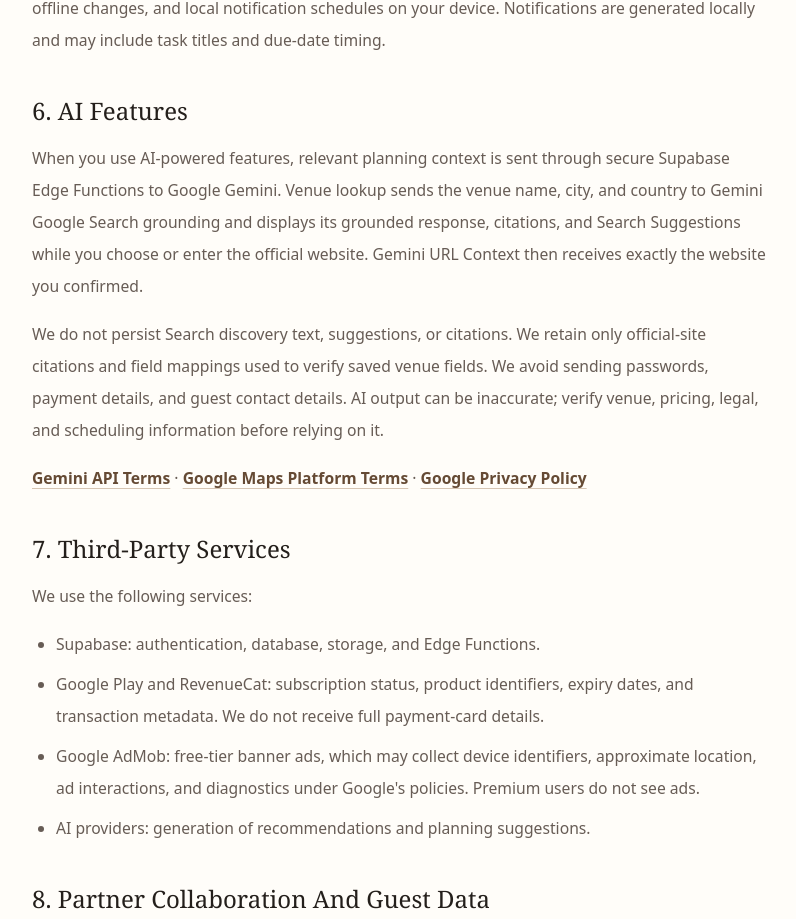
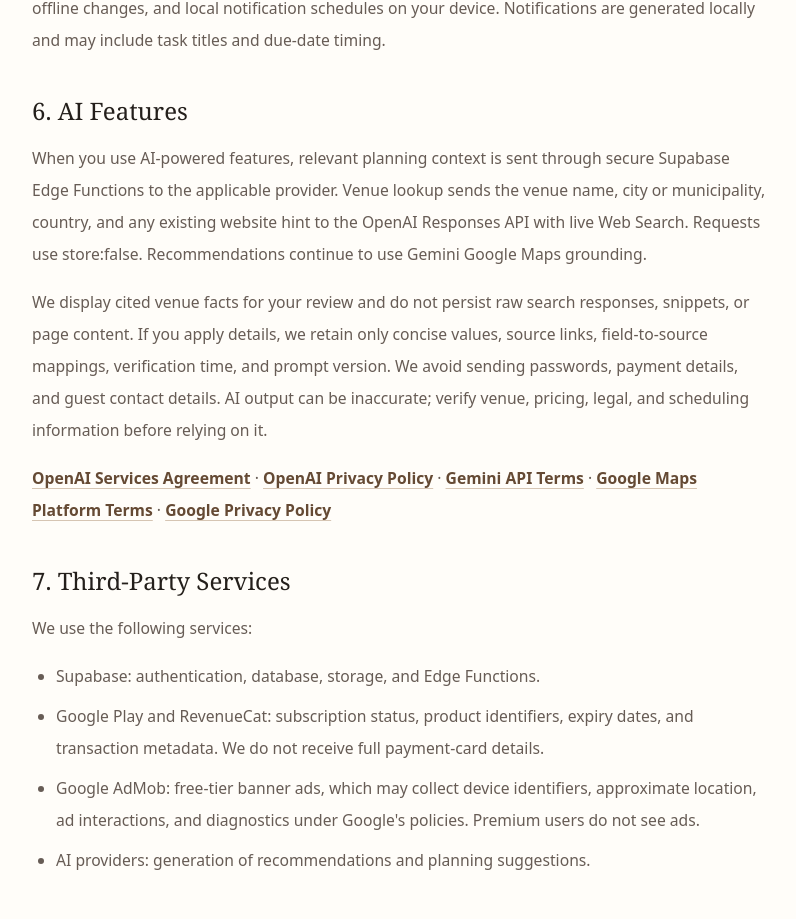
Before and after one commit to bpoklar/wedlune-web, a Nuxt app: page /privacy in a window 1280 px wide. Shown: the part 1814-2733 px from the top of the page, without its empty margins (312-1108 px from the left). Built offline with nearby package versions, Linux system fonts and the light colour scheme.

Commit message:
feat: update legal disclosures in privacy and terms pages with OpenAI links and improve test descriptions

```diff
--- a/app/pages/privacy.vue
+++ b/app/pages/privacy.vue
@@ -16,7 +16,7 @@
     <section id="privacy-5"><h2>{{ $t("privacy.s5Title") }}</h2><p>{{ $t("privacy.s5Body") }}</p></section>
     <section id="privacy-6">
       <h2>{{ $t("privacy.s6Title") }}</h2><p v-for="paragraph in s6Paragraphs" :key="paragraph">{{ paragraph }}</p>
-      <p><a href="https://ai.google.dev/gemini-api/terms" rel="noopener noreferrer">{{ $t("legal.geminiTerms") }}</a> · <a href="https://cloud.google.com/maps-platform/terms" rel="noopener noreferrer">{{ $t("legal.googleMapsTerms") }}</a> · <a href="https://policies.google.com/privacy" rel="noopener noreferrer">{{ $t("legal.googlePrivacy") }}</a></p>
+      <p><a href="https://openai.com/policies/services-agreement/" rel="noopener noreferrer">{{ $t("legal.openAiTerms") }}</a> · <a href="https://openai.com/policies/privacy-policy/" rel="noopener noreferrer">{{ $t("legal.openAiPrivacy") }}</a> · <a href="https://ai.google.dev/gemini-api/terms" rel="noopener noreferrer">{{ $t("legal.geminiTerms") }}</a> · <a href="https://cloud.google.com/maps-platform/terms" rel="noopener noreferrer">{{ $t("legal.googleMapsTerms") }}</a> · <a href="https://policies.google.com/privacy" rel="noopener noreferrer">{{ $t("legal.googlePrivacy") }}</a></p>
     </section>
     <section id="privacy-7">
       <h2>{{ $t("privacy.s7Title") }}</h2><p>{{ $t("privacy.s7Intro") }}</p>
--- a/app/pages/terms.vue
+++ b/app/pages/terms.vue
@@ -11,7 +11,7 @@
     </section>
     <section id="terms-7">
       <h2>{{ $t("terms.s7Title") }}</h2><p>{{ $t("terms.s7Body") }}</p>
-      <p><a href="https://ai.google.dev/gemini-api/terms" rel="noopener noreferrer">{{ $t("legal.geminiTerms") }}</a> · <a href="https://cloud.google.com/maps-platform/terms" rel="noopener noreferrer">{{ $t("legal.googleMapsTerms") }}</a> · <a href="https://policies.google.com/privacy" rel="noopener noreferrer">{{ $t("legal.googlePrivacy") }}</a></p>
+      <p><a href="https://openai.com/policies/services-agreement/" rel="noopener noreferrer">{{ $t("legal.openAiTerms") }}</a> · <a href="https://openai.com/policies/privacy-policy/" rel="noopener noreferrer">{{ $t("legal.openAiPrivacy") }}</a> · <a href="https://ai.google.dev/gemini-api/terms" rel="noopener noreferrer">{{ $t("legal.geminiTerms") }}</a> · <a href="https://cloud.google.com/maps-platform/terms" rel="noopener noreferrer">{{ $t("legal.googleMapsTerms") }}</a> · <a href="https://policies.google.com/privacy" rel="noopener noreferrer">{{ $t("legal.googlePrivacy") }}</a></p>
     </section>
     <section id="terms-8"><h2>{{ $t("terms.s8Title") }}</h2><p>{{ $t("terms.s8Intro") }}</p><ul><li v-for="item in s8Items" :key="item">{{ item }}</li></ul></section>
     <section id="terms-9"><h2>{{ $t("terms.s9Title") }}</h2><p>{{ $t("terms.s9Body") }}</p></section>
--- a/i18n/locales/en.json
+++ b/i18n/locales/en.json
@@ -36,7 +36,9 @@
     "contents": "On this page",
     "googleMapsTerms": "Google Maps Platform Terms",
     "geminiTerms": "Gemini API Terms",
-    "googlePrivacy": "Google Privacy Policy"
+    "googlePrivacy": "Google Privacy Policy",
+    "openAiTerms": "OpenAI Services Agreement",
+    "openAiPrivacy": "OpenAI Privacy Policy"
   },
   "footer": {
     "kicker": "Your plans, beautifully connected",
@@ -364,7 +366,7 @@
     "s5Title": "5. Local Data And Notifications",
     "s5Body": "The app stores secure session tokens, \"remember me\" state, preferences, offline cache, pending offline changes, and local notification schedules on your device. Notifications are generated locally and may include task titles and due-date timing.",
     "s6Title": "6. AI Features",
-    "s6Paragraphs": ["When you use AI-powered features, relevant planning context is sent through secure Supabase Edge Functions to Google Gemini. Venue lookup sends the venue name, city, and country to Gemini Google Search grounding and displays its grounded response, citations, and Search Suggestions while you choose or enter the official website. Gemini URL Context then receives exactly the website you confirmed.", "We do not persist Search discovery text, suggestions, or citations. We retain only official-site citations and field mappings used to verify saved venue fields. We avoid sending passwords, payment details, and guest contact details. AI output can be inaccurate; verify venue, pricing, legal, and scheduling information before relying on it."],
+    "s6Paragraphs": ["When you use AI-powered features, relevant planning context is sent through secure Supabase Edge Functions to the applicable provider. Venue lookup sends the venue name, city or municipality, country, and any existing website hint to the OpenAI Responses API with live Web Search. Requests use store:false. Recommendations continue to use Gemini Google Maps grounding.", "We display cited venue facts for your review and do not persist raw search responses, snippets, or page content. If you apply details, we retain only concise values, source links, field-to-source mappings, verification time, and prompt version. We avoid sending passwords, payment details, and guest contact details. AI output can be inaccurate; verify venue, pricing, legal, and scheduling information before relying on it."],
     "s7Title": "7. Third-Party Services",
     "s7Intro": "We use the following services:",
     "s7Items": ["Supabase: authentication, database, storage, and Edge Functions.", "Google Play and RevenueCat: subscription status, product identifiers, expiry dates, and transaction metadata. We do not receive full payment-card details.", "Google AdMob: free-tier banner ads, which may collect device identifiers, approximate location, ad interactions, and diagnostics under Google's policies. Premium users do not see ads.", "AI providers: generation of recommendations and planning suggestions."],
@@ -402,7 +404,7 @@
     "s6Title": "6. User Content",
     "s6Body": "You retain ownership of content you upload or create, including photos, guest information, legal documents, and wedding details. You grant us a limited license to store, process, display, and sync that content solely to provide the service. If you collaborate with a partner, content is shared according to the selected permissions.",
     "s7Title": "7. AI-Generated Content",
-    "s7Body": "Recommendations and timelines generated by AI features are suggestions only and may be inaccurate. Recommendations may use Gemini Google Maps grounding. Venue lookup uses Gemini Google Search grounding to suggest possible official websites, requires your confirmation, and then uses Gemini URL Context to extract cited facts from the selected website. You are responsible for independently verifying venue details, pricing, availability, legal requirements, and suitability before acting.",
+    "s7Body": "Recommendations and timelines generated by AI features are suggestions only and may be inaccurate. Recommendations may use Gemini Google Maps grounding. Venue lookup uses the OpenAI Responses API with live Web Search to return concise venue facts supported by clickable official-site or public web sources. You are responsible for independently verifying venue details, pricing, availability, legal requirements, and suitability before acting.",
     "s8Title": "8. Acceptable Use",
     "s8Intro": "You agree not to:",
     "s8Items": ["Use Wedlune for any unlawful purpose.", "Upload offensive, harmful, infringing, or unlawful content.", "Attempt to access another user's data or bypass access controls.", "Reverse-engineer, decompile, or disassemble the app.", "Use automated tools to scrape or misuse the service."],
```
Also changed, not shown: i18n/locales/sl.json (+5 -3 lines), 1 other file (tests, documents, lock files or other folders).
